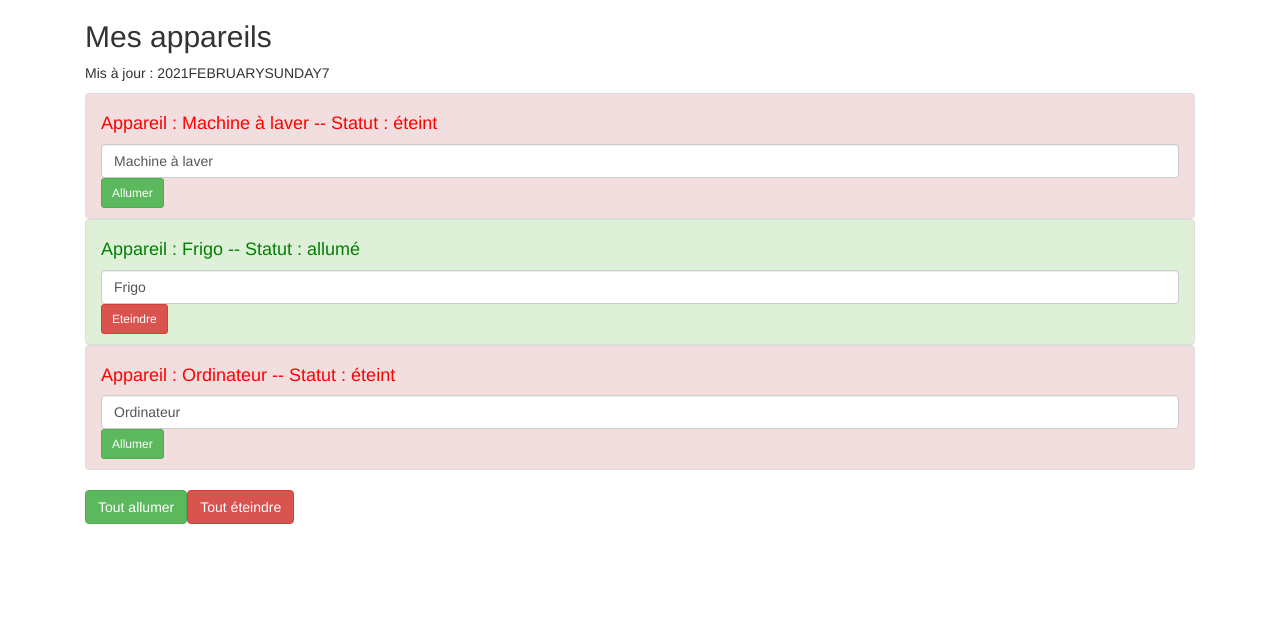
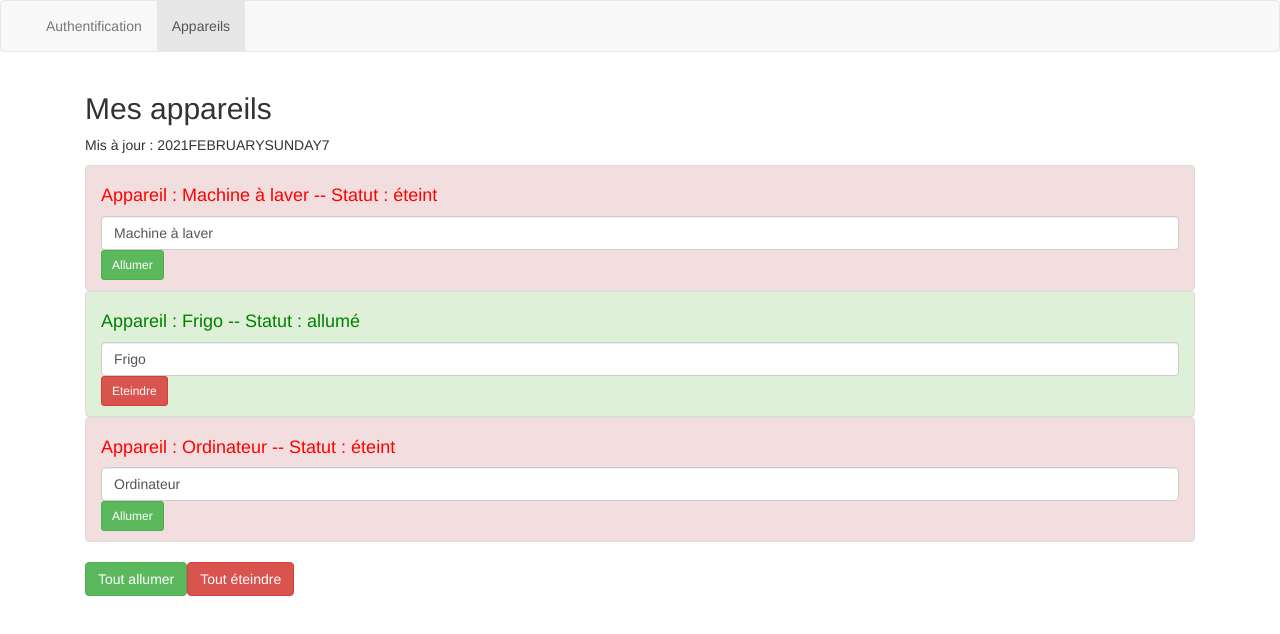
Before and after one commit to billfres/Apprentissage-Angular, an Angular app: page / in a window 1280 px wide. Shown: the top 634 px of the page. Built offline with nearby package versions, Linux system fonts and the light colour scheme.

Commit message:
Ajout de la barre de navigation dans app.component.html

```diff
--- a/src/app/app.component.html
+++ b/src/app/app.component.html
@@ -1,3 +1,13 @@
+<nav class="navbar navbar-default">
+    <div class="container-fluid">
+        <div class="navbar-collapse">
+            <ul class="nav navbar-nav">
+                <li><a href="auth">Authentification</a></li>
+                <li class="active"><a href="appareils">Appareils</a></li>
+            </ul>
+        </div>
+    </div>
+</nav>
 <div class="container">
     <div class="row">
         <div class="col-xs-12">
```
